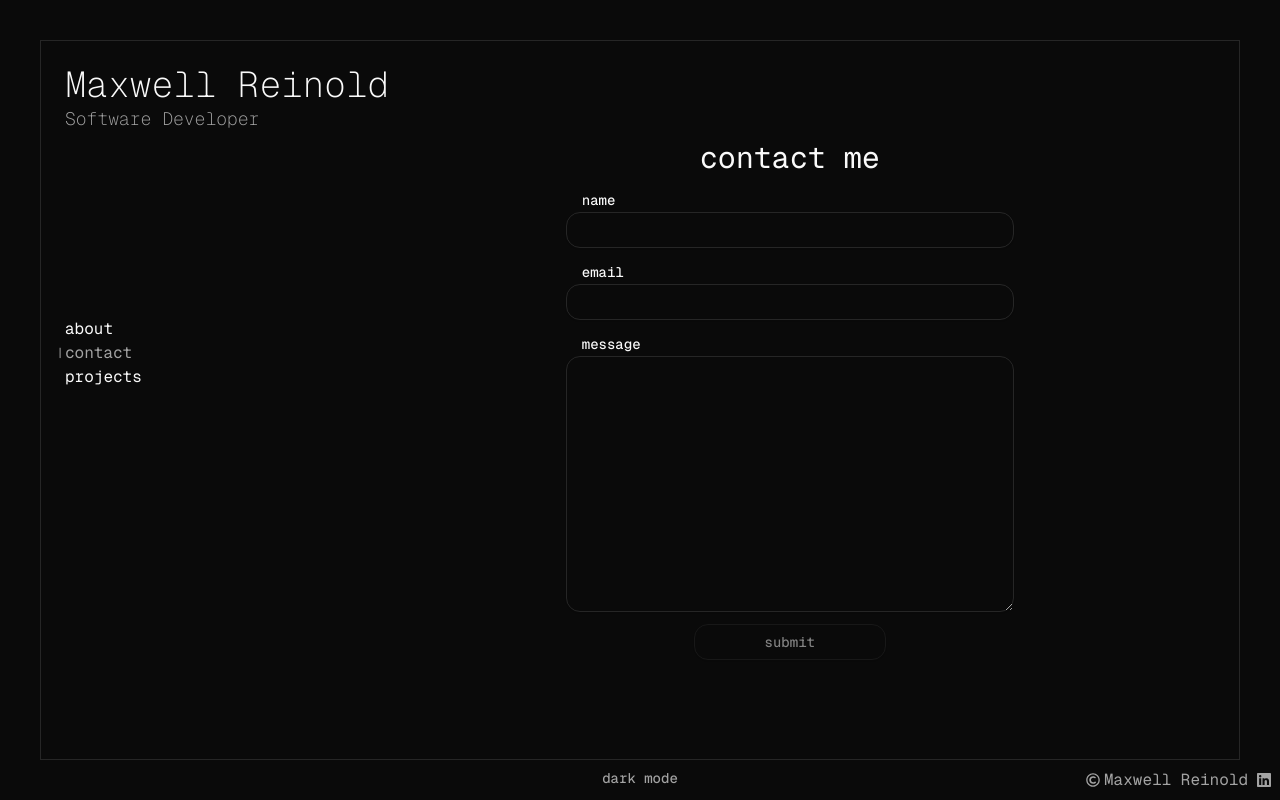
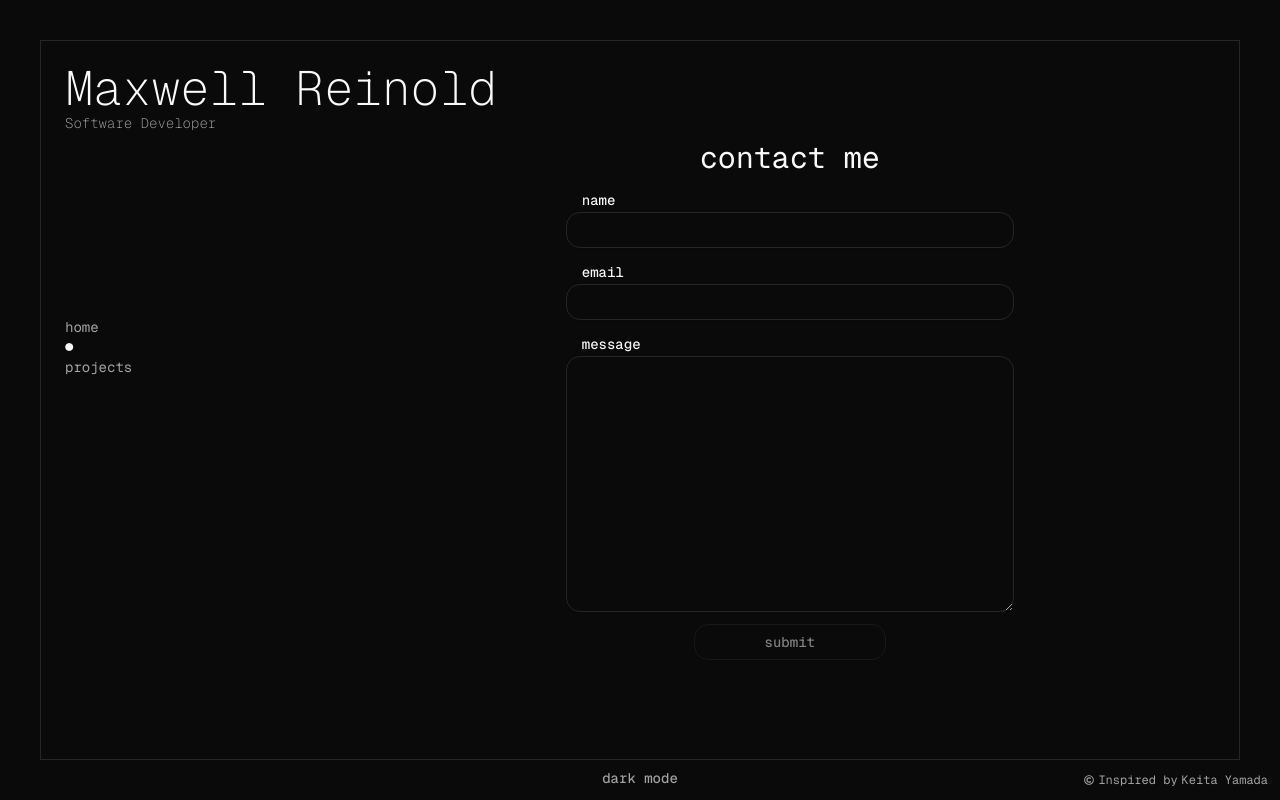
Before and after one commit to MaxReinold/personalcv, a Next.js app: page /contact in a window 1280 px wide. Built offline with nearby package versions, Linux system fonts and the light colour scheme.

Commit message:
Adjusted styles, added credit to Keita Yamada

```diff
--- a/src/components/layout/Footer.tsx
+++ b/src/components/layout/Footer.tsx
@@ -1,9 +1,8 @@
-import { FaLinkedin, FaRegCopyright } from "react-icons/fa";
+import { FaRegCopyright } from "react-icons/fa";
 
 export default function Footer() {
-    return <div className="absolute bottom-0 right-0 p-2 text-muted-foreground flex flex-row justify-center items-center gap-1">
-        <FaRegCopyright size={14} />
-        Maxwell Reinold
-        <a href="https://www.linkedin.com/in/charlesreinold/" className="ml-1 hover:text-foreground" target="_blank"><FaLinkedin /></a>
+    return <div className="absolute bottom-0 right-0 p-3 text-muted-foreground flex flex-row justify-center items-center gap-1 text-xs">
+        <FaRegCopyright size={10} />
+        Inspired by <a href="https://p5aholic.me/info/">Keita Yamada</a>
     </div>
 }
--- a/src/components/layout/Header.tsx
+++ b/src/components/layout/Header.tsx
@@ -6,8 +6,8 @@ interface HeaderProps {
 export default function Header({title, subtitle}: HeaderProps) {
     return (
         <div className="p-6 font-extralight flex flex-col">
-            <span className="text-foreground text-4xl ">{title}</span>
-            <span className="text-muted-foreground text-lg">{subtitle}</span>
+            <span className="text-foreground text-5xl ">{title}</span>
+            <span className="text-muted-foreground text-sm">{subtitle}</span>
         </div>
     )
 }
--- a/src/components/layout/Nav.css
+++ /dev/null
@@ -1,15 +0,0 @@
-.nav-item > .current::before {
-    content:"|";
-    color: var(--muted-foreground);
-    display: block;
-    position: absolute;
-    transform: translateX(-100%) scale(75%);
-}
-
-.nav-item>a:hover::before {
-    content:"|";
-    color: var(--foreground);
-    display: block;
-    position: absolute;
-    transform: translateX(-100%) scale(75%);
-}
--- a/src/components/layout/Nav.tsx
+++ b/src/components/layout/Nav.tsx
@@ -1,6 +1,5 @@
 import Link from "next/link";
 import { usePathname } from "next/navigation";
-import './Nav.css'
 
 type NavItems = {
     [key: string]: string;
@@ -9,7 +8,7 @@ type NavItems = {
 
 export default function Nav() {
     const items:NavItems = {
-        about: "/",
+        home: "/",
         contact: "/contact",
         projects: "/projects"
     }
@@ -33,8 +32,10 @@ interface NavItemProps{
 function NavItem({label, href}:NavItemProps) {
     const pathname = usePathname();
     return (
-        <li className="nav-item">
-            {pathname === href?<span className="text-muted-foreground current">{label}</span>:<Link href={href}>{label}</Link>}
+        <li className="nav-item text-sm">
+            {pathname === href?
+            <span className="text-foreground current">●</span>:
+            <Link className="text-muted-foreground hover:text-foreground" href={href}>{label}</Link>}
         </li>
     )
 }
```
